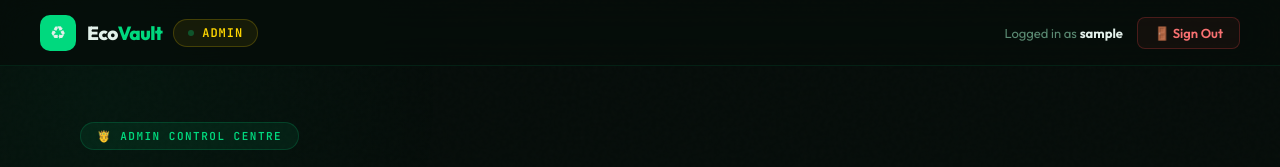
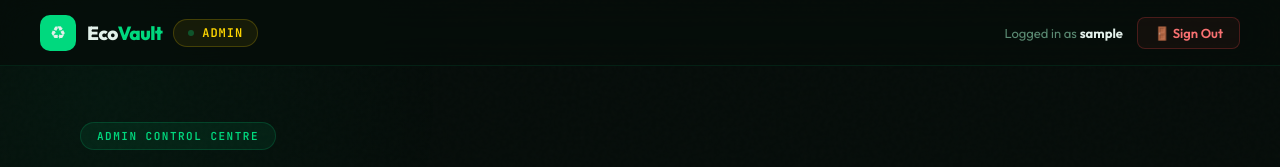
Before and after one commit to hasandeep134/ecovault, a plain HTML site: page frontend/adminHome.html in a window 1280 px wide. Shown: the top 167 px of the page. Drawn offline with Linux system fonts and the light colour scheme; no server answers; sample sign-in values are in the browser's storage.

Commit message:
Update adminHome.html

```diff
--- a/frontend/adminHome.html
+++ b/frontend/adminHome.html
@@ -263,7 +263,7 @@ body{font-family:'Outfit',sans-serif;background:var(--dark);color:var(--text);mi
 
 <!-- HERO -->
 <section class="hero">
-  <div class="hero-tag"><span>🤴</span> ADMIN CONTROL CENTRE</div>
+  <div class="hero-tag"> ADMIN CONTROL CENTRE</div>
   <h1 class="hero-title">Welcome back,<br><span id="heroName">Administrator</span></h1>
   <p class="hero-sub">Manage your EcoVault platform from one place — users, workers, and citizen complaints.</p>
   <div class="hero-meta">
```
